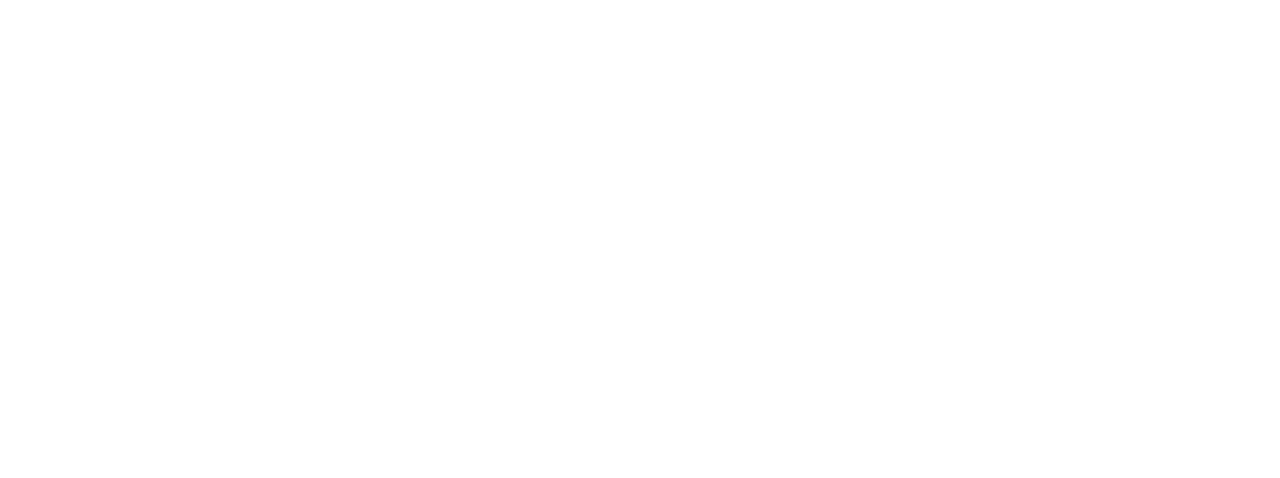
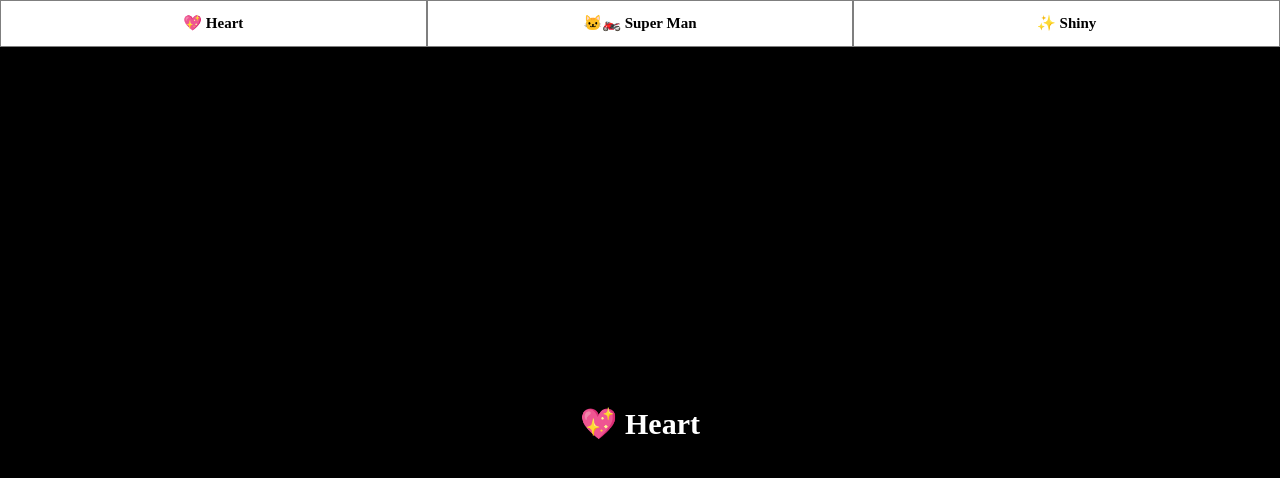
Before and after one commit to jiwooproity/trying-framer-motion, a React (Create React App) app: page /practice in a window 1280 px wide. Before the commit this address had no page. Shown: the top 478 px of the page. Built offline with nearby package versions, Linux system fonts and the light colour scheme.

Commit message:
feat: AnimatePresence wait mode / change the initial animation text

```diff
--- a/src/App.js
+++ b/src/App.js
@@ -4,6 +4,7 @@
 import ShowBox from "./framer/ShowBox";
 import PagingBox from "./framer/PagingBox";
 import MoveBox from "./framer/MoveBox";
+import First from "./practice/First";
 
 const TestComponentRender = () => (
   <div className="framer-container">
@@ -26,6 +27,7 @@
         <Route path="/" element={<TestComponentRender />} />
         <Route path="/paging" element={<PagingBox />} />
         <Route path="/movebox" element={<MoveBox />} />
+        <Route path="/practice" element={<First />} />
       </Routes>
     </BrowserRouter>
   );
--- /dev/null
+++ b/src/practice/First.jsx
@@ -0,0 +1,45 @@
+import { useState } from "react";
+import { AnimatePresence, motion } from "framer-motion";
+
+const listItems = ["💖 Heart", "🐱‍🏍 Super Man", "✨ Shiny"];
+
+const First = () => {
+  const [text, setText] = useState("💖 Heart");
+
+  const onClick = (e) => {
+    const { innerHTML } = e.target;
+    setText(innerHTML);
+  };
+
+  return (
+    <div className="practice-container">
+      <div className="practice-wrapper">
+        <div className="practice-menu-area">
+          <ul className="practice-menu">
+            {listItems.map((item) => (
+              <li className="practice-menu-item" onClick={onClick}>
+                {item}
+              </li>
+            ))}
+          </ul>
+        </div>
+        <div className="practice-text-area">
+          <AnimatePresence mode="wait">
+            <motion.div
+              key={text ? text : ""}
+              className="practice-text"
+              initial={{ y: 10, opacity: 0 }}
+              animate={{ y: 0, opacity: 1 }}
+              exit={{ y: -10, opacity: 0 }}
+              transition={{ duration: 0.2 }}
+            >
+              {text ? text : ""}
+            </motion.div>
+          </AnimatePresence>
+        </div>
+      </div>
+    </div>
+  );
+};
+
+export default First;
--- a/src/style/global.css
+++ b/src/style/global.css
@@ -1,3 +1,5 @@
+@import url(./practice.css);
+
 * {
   margin: 0;
   padding: 0;
--- /dev/null
+++ b/src/style/practice.css
@@ -0,0 +1,48 @@
+.practice-container {
+  width: 100%;
+  height: 100vh;
+  overflow: hidden;
+}
+
+.practice-wrapper {
+  width: 100%;
+  height: 100%;
+  display: flex;
+  flex-direction: column;
+}
+
+.practice-menu-area {
+  width: 100%;
+}
+
+.practice-menu {
+  list-style: none;
+  display: flex;
+}
+
+.practice-menu-item {
+  width: 100%;
+  padding: 15px 0px 15px 0px;
+  font-size: 15px;
+  line-height: 15px;
+  font-weight: 700;
+  text-align: center;
+  border: 1px solid rgba(0, 0, 0, 0.5);
+  cursor: pointer;
+}
+
+.practice-text-area {
+  width: 100%;
+  height: 100%;
+  display: flex;
+  justify-content: center;
+  align-items: center;
+  color: white;
+  background-color: black;
+}
+
+.practice-text {
+  font-size: 30px;
+  line-height: 30px;
+  font-weight: 700;
+}
```
